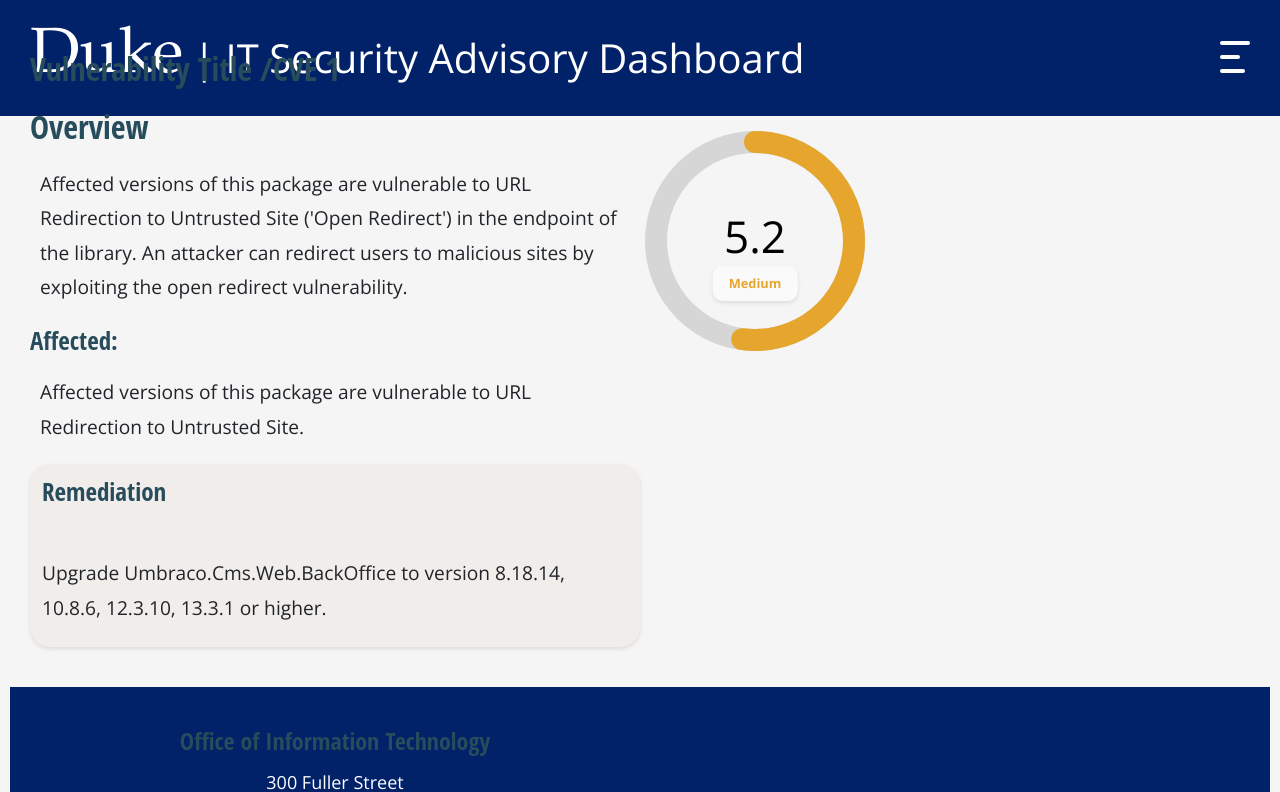
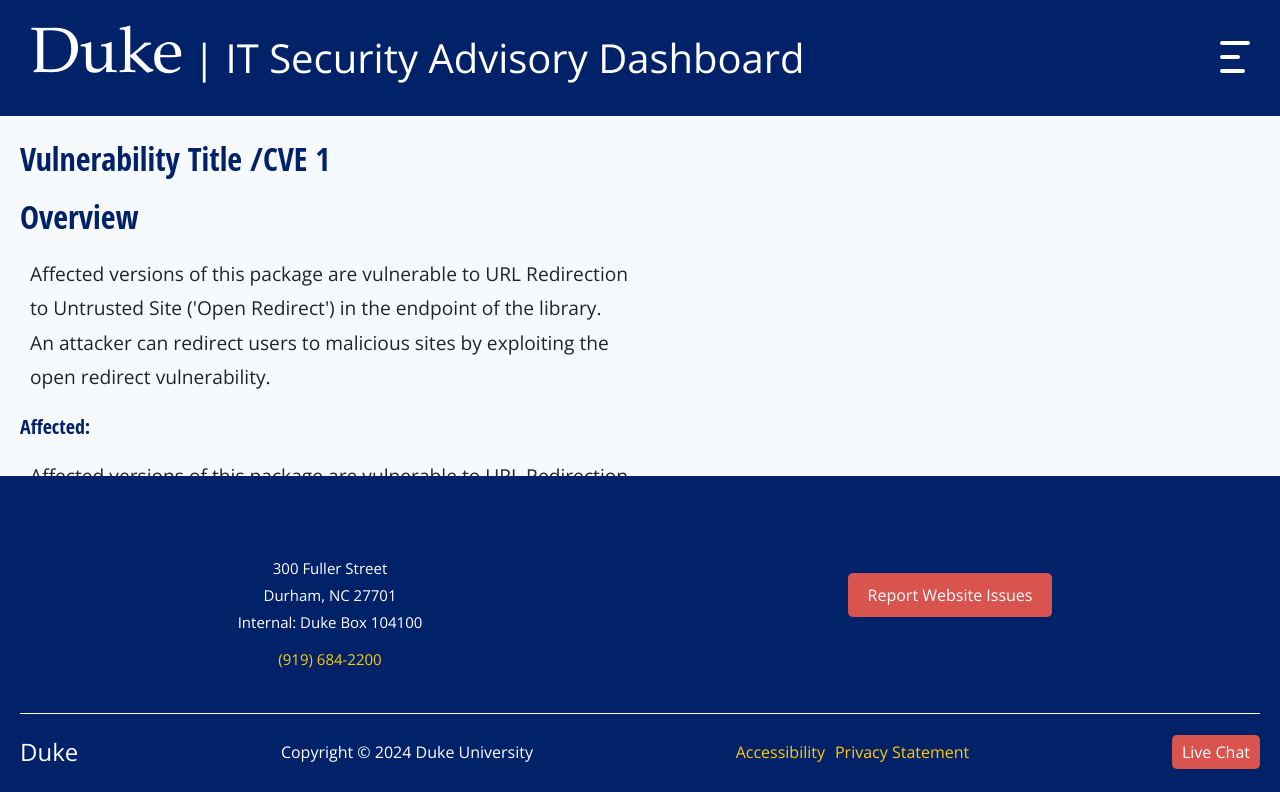
Before and after one commit to WilliamChenn/WilliamChenn-security-advisory-system, a React (Create React App) app in the folder front-end/: page /learn-more/2 in a window 1280 px wide. Shown: the top 792 px of the page. Built offline with nearby package versions, Linux system fonts and the light colour scheme.

Commit message:
new changes

```diff
--- a/front-end/src/pages/CircularProgress1.css
+++ b/front-end/src/pages/CircularProgress1.css
@@ -40,8 +40,6 @@
     margin-left: -350%; /* Adjust the margin-left value to reduce the white space to the right */
     margin-top: 7%;
 
-    }
-
     .text-content h1 {
       font-size: 2rem; /* Adjust the font size as needed */
     }
@@ -57,21 +55,4 @@
       max-width: 50%; /* Adjust the max-width as needed */
     }
   }
-
-
-
-  .low-severity .severity-text-box1 {
-    border-color: rgb(106, 168, 106);
 }
-
-  .medium-severity .severity-text-box1 {
-    border-color: rgb(230, 166, 45);
-  }
-
-  .high-severity .severity-text-box1 {
-    border-color: rgb(230, 166, 45);
-  }
-
-  .critical-severity .severity-text-box1 {
-    border-color: darkred;
-  }
--- a/front-end/src/pages/LearnMore1.css
+++ b/front-end/src/pages/LearnMore1.css
@@ -1,32 +1,27 @@
-/* LearnMore1.css */
-
 body {
   font-family: 'Open Sans', sans-serif;
-  background-color: #f5f5f5;
+  background-color: #F7FAFD;
   margin: 0;
   padding: 0;
   display: flex;
-  justify-content: flex-start; /* Align content to the top left */
-  align-items: flex-start; /* Align content to the top left */
+  flex-direction: column;
   min-height: 100vh;
-  padding: 10px;
-  position: relative; /* Needed for absolute positioning of the circle */
+  width: 100vw;
+  overflow-x: hidden; /* Prevent horizontal scrolling */
 }
-
-
 
 h1 {
   font-family: 'Open Sans Condensed', sans-serif;
-  color: #274C5B;
-  font-size: 36px;
+  color: #012169;
+  font-size: 30px;
   margin: 0 0 20px 0; /* Add margin bottom for spacing */
   font-weight: bold; /* Make headers bold */
 }
 
-h2, h3, h4, h5, h6 {
+h2, h3, h4 {
   font-family: 'Open Sans Condensed', sans-serif;
-  color: #274C5B;
-  font-size: 25px;
+  color: #012169;
+  font-size: 20px;
   margin: 0 0 20px 0; /* Add margin bottom for spacing */
   font-weight: bold; /* Make headers bold */
 }
@@ -45,7 +40,7 @@
 
 .remediation-container {
   background-color: #F1EDEA;
-  padding: 2px; /* Reduce padding to make the box less tall */
+  padding: 1px; /* Reduce padding to make the box less tall */
   border-radius: 20px; /* Increase border-radius for more rounded corners */
   box-shadow: 0 2px 4px rgba(0, 0, 0, 0.1);
   margin-top: 20px;
@@ -56,36 +51,195 @@
 .remediation-header {
   padding: 10px;
   border-radius: 5px;
-  margin-bottom: 20px; /* Add margin to separate from content */
+  margin-bottom: -10px; /* Add margin to separate from content */
 }
 
-p {
-  font-size: 18px;
+p{
+  font-size: 15px;
   line-height: 1.8;
   margin: 0 0 20px; /* Adjust margin for spacing */
   padding: 0 10px; /* Add padding for better readability */
   box-sizing: border-box; /* Include padding in the element's total width and height */
 }
 
-/* Scaling the content */
-@media (min-width: 800px) {
-  .center-content {
-    transform: scale(1.2); /* Adjust scale as needed */
-    transform-origin: top left; /* Ensure scaling from the top left */
+
+
+
+.content-wrapper {
+  display: flex;
+  flex-direction: row;
+  padding: 20px;
+  overflow-x: hidden;
+}
+
+.text-content {
+  flex: 1;
+  padding-right: 40px; /* Add padding to create space between text and circular progress */
+  position: absolute;
+  top: 120px;
+}
+
+.text-content {
+  flex: 1;
+  max-width: 600px; /* Adjust this value as needed */
+  padding-right: 20px; /* Adjust padding to create space between text and circular progress */
+}
+
+/* Update the circular progress container styles */
+.circular-progress-container1 {
+  display: flex;
+  justify-content: center;
+  align-items: center;
+  width: 220px; /* Set a fixed width for the container */
+  position: relative; /* Ensure positioning context for the severity text */
+}
+
+/* Update the circular progress styles */
+.circular-progress1 {
+  position: relative; /* Ensure positioning context for the severity text */
+}
+
+/* Update the severity text box styles */
+.severity-text-box1 {
+  position: absolute;
+  bottom: 50px; /* Adjust position to be below the numeric value */
+  left: 50%;
+  transform: translateX(-50%);
+  border-radius: 10px;
+  padding: 8px 16px;
+  font-size: 0.8em;
+  background-color: rgba(255, 255, 255, 0.5);
+  box-shadow: 0 2px 4px rgba(0, 0, 0, 0.1);
+}
+.severity-text1 {
+  font-weight: bold; /* Ensure the severity text is bold */
+}
+
+/* Add fullscreen styles */
+@media (min-width: 1200px) {
+  .content-wrapper {
+    display: flex;
+    justify-content: space-between; /* Ensure space between content and circular progress */
+    align-items: flex-start; /* Align items at the start */
+  }
+
+  .circular-progress-container1 {
+    margin-left: -350%; /* Adjust the margin-left value to reduce the white space to the right */
+    margin-top: 7%;
+
+  }
+
+  .text-content h1 {
+    font-size: 2rem; /* Adjust the font size as needed */
+  }
+
+  .text-content h2 {
+    font-size: 2rem; /* Adjust the font size as needed */
+  }
+
+  .text-content p {
+    font-size: 1.2rem; /* Adjust the font size as needed */
+  }
+  .text-content {
+    max-width: 50%; /* Adjust the max-width as needed */
   }
 }
 
-/* Media queries for responsiveness */
-@media (max-width: 768px) {
-  .center-content {
-    padding: 20px; /* Reduce padding on smaller screens */
-  }
 
-  h1, h2, h3, h4, h5, h6 {
-    font-size: 28px; /* Reduce font size on smaller screens */
-  }
 
-  p {
-    font-size: 16px; /* Reduce font size on smaller screens */
-  }
+.low-severity .severity-text-box1 {
+  border-color: rgb(106, 168, 106);
 }
+
+.medium-severity .severity-text-box1 {
+  border-color: rgb(230, 166, 45);
+}
+
+.high-severity .severity-text-box1 {
+  border-color: rgb(230, 166, 45);
+}
+
+.critical-severity .severity-text-box1 {
+  border-color: darkred;
+}
+
+.footer {
+  background-color: #012169;
+  color: #fff;
+  padding: 10px 0;
+  text-align: center;
+  width: 100%;
+}
+
+.footer-container {
+  width: 100%;
+  padding: 20px;
+  box-sizing: border-box;
+}
+
+.footer-row {
+  display: flex;
+  justify-content: space-between;
+  align-items: center;
+  flex-wrap: wrap;
+}
+
+.footer-col {
+  flex: 1;
+  margin: 10px;
+}
+
+.footer-title {
+  font-size: 1.5rem;
+  margin-bottom: 10px;
+}
+
+.footer-address, .footer-phone {
+  margin-bottom: 10px;
+}
+
+.footer-phone a {
+  color: #ffcc00;
+  text-decoration: none;
+}
+
+.footer-button {
+  display: inline-block;
+  background-color: #d9534f;
+  color: #fff;
+  padding: 10px 20px;
+  text-decoration: none;
+  border-radius: 5px;
+  margin-bottom: 10px;
+}
+
+.footer-bottom {
+  display: flex;
+  justify-content: space-between;
+  align-items: center;
+  flex-wrap: wrap;
+  margin-top: 20px;
+  border-top: 1px solid #fff;
+  padding-top: 20px;
+}
+
+.footer-logo {
+  font-size: 1.5rem;
+}
+
+.footer-links {
+  display: flex;
+  gap: 10px;
+}
+
+.footer-link {
+  color: #ffcc00;
+  text-decoration: none;
+}
+
+.footer-live-chat {
+  background-color: #d9534f;
+  color: #fff;
+  padding: 5px 10px;
+  border-radius: 5px;
+}
```
Also changed, not shown: front-end/src/pages/CircularProgress1.js (line endings or trailing spaces). Lines whose indentation alone changed are shown as unchanged.
